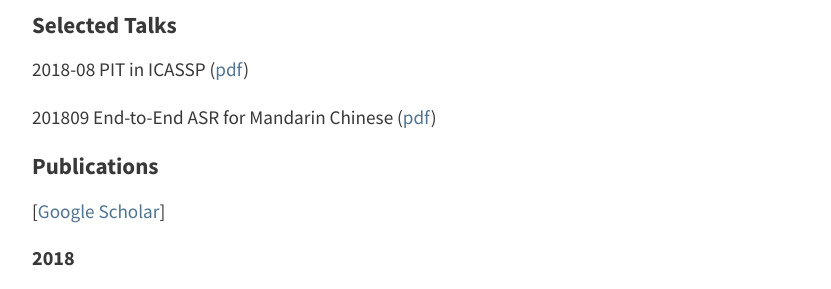
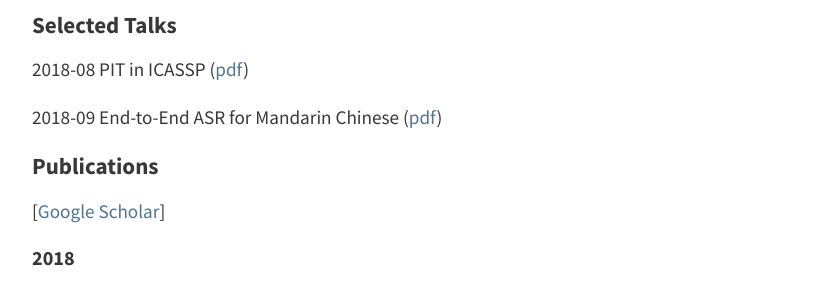
Before and after one commit to hlthu/hlthu.github.io, a Jekyll site: the page built from pages/about.md, in a window 1280 px wide and 900 px high, scrolled down 729 px. Shown: the part 155-444 px from the top of the window, without its empty margins (224-1055 px from the left). Built offline with Jekyll 4.4.1, drawn with Linux system fonts in a browser that asks for light colours; comment, search, counter and statistics services are not loaded.

Commit message:
fix the date

```diff
--- a/pages/about.md
+++ b/pages/about.md
@@ -23,7 +23,7 @@ My research focuses on Artificial Neural Networks (especially recurrent neural n
 
 2018-08 PIT in ICASSP ([pdf](https://hlthu.github.io/public/downloads/pit-huanglu-201808.pdf))
 
-201809 End-to-End ASR for Mandarin Chinese ([pdf](https://hlthu.github.io/public/downloads/Interspeech_2018_e2e.pdf))
+2018-09 End-to-End ASR for Mandarin Chinese ([pdf](https://hlthu.github.io/public/downloads/Interspeech_2018_e2e.pdf))
 
 
 # Publications
```
